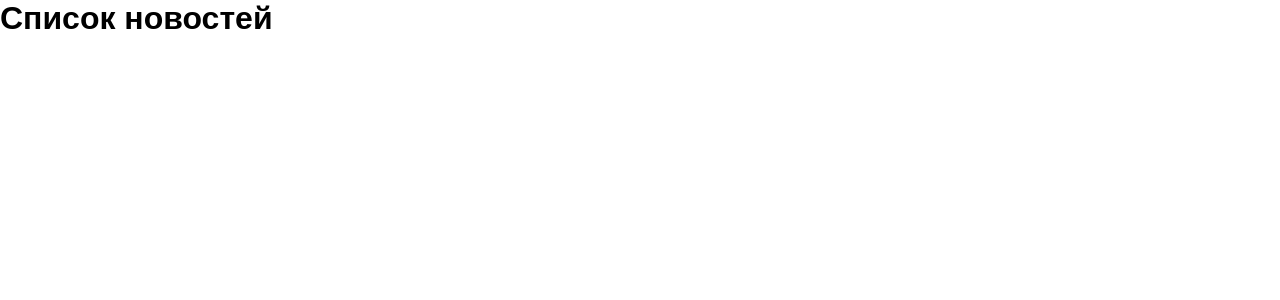
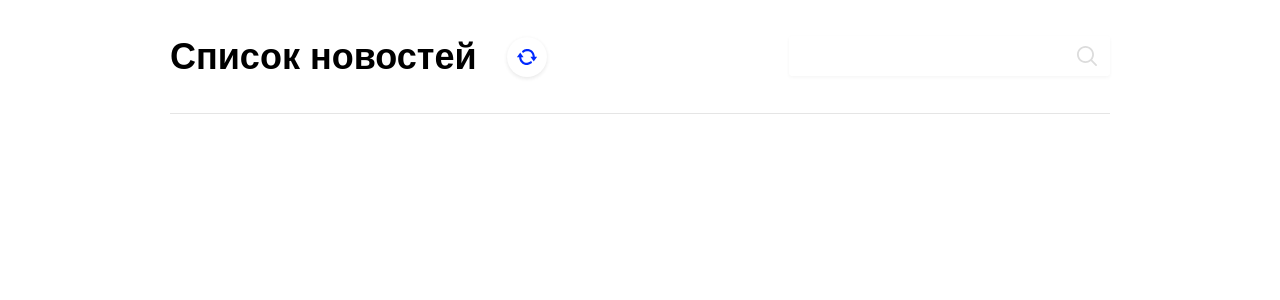
Before and after one commit to AxlLove/rss-involta-test-task, a Nuxt app: page / in a window 1280 px wide. Shown: the top 300 px of the page. Built offline with nearby package versions, Linux system fonts and the light colour scheme.

Commit message:
feat: add header component

```diff
--- a/components/UI/my-input.vue
+++ /dev/null
@@ -1,15 +0,0 @@
-<template>
-  <div>
-
-  </div>
-</template>
-
-<script>
-export default {
-
-}
-</script>
-
-<style scoped>
-
-</style>
--- /dev/null
+++ b/components/UI/search-input.vue
@@ -0,0 +1,51 @@
+<template>
+  <div class="input__container">
+    <input :value="value" @input="updateInput" class="input">
+    <div class="icon"/>
+  </div>
+</template>
+
+<script>
+export default {
+  name: 'search-input',
+  props: {
+    value: [String, Number]
+  },
+  methods: {
+    updateInput (e) {
+      this.$emit('input', e.target.value)
+    }
+  }
+}
+</script>
+
+<style scoped>
+  .input__container {
+    position: relative;
+    width: 321px;
+    height: 40px;
+  }
+  .input {
+    width: 100%;
+    height: 100%;
+    border: none;
+    opacity: 0.5;
+    box-shadow: 0px 2px 4px rgba(0, 0, 0, 0.05), 0px 1px 4px rgba(0, 0, 0, 0.05);
+    background: #FFFFFF;
+    border-radius: 3px;
+
+  }
+  .icon {
+    position: absolute;
+    width: 20px;
+    height: 20px;
+    background: url("../../static/input-icon.svg");
+    right: 13px;
+    top: 10px;
+    bottom: 10px;
+  }
+  input:focus {
+    border: 1px solid black;
+    opacity: .3;
+  }
+</style>
--- a/components/v-header.vue
+++ b/components/v-header.vue
@@ -1,15 +1,63 @@
 <template>
-  <header>
-    <h1>Список новостей</h1>
+  <header class="header">
+    <div class="header__container">
+      <h1 class="header__title">Список новостей</h1>
+      <button @click="test" class="header__reset-button"/>
+    </div>
+    <search-input v-model="searchQuery"/>
   </header>
 </template>
 
 <script>
+import MyInput from "~/components/UI/search-input";
+import SearchInput from "~/components/UI/search-input";
 export default {
-  name: 'v-header'
+  name: 'v-header',
+  components: {SearchInput, MyInput},
+  data() {
+    return {
+      a: 225,
+      searchQuery: ''
+    }
+  },
+  methods: {
+    test() {
+      console.log(this.a)
+    }
+  }
 }
 </script>
 
 <style scoped>
-
+  .header {
+    display: flex;
+    justify-content: space-between;
+    margin: 0 170px;
+    padding: 36px 0;
+    border-bottom: 1px solid #E5E5E5;
+  }
+  .header__container {
+    display: flex;
+    gap: 30px;
+    align-items: center;
+  }
+  .header__title {
+    font-size: 36px;
+    line-height: 41px;
+  }
+  .header__reset-button {
+    width: 40px;
+    height: 40px;
+    border-radius: 50px;
+    box-shadow: 0px 2px 4px rgba(0, 0, 0, 0.05), 0px 1px 4px rgba(0, 0, 0, 0.05);
+    border: none;
+    background-color: #FFFFFF;
+    background-image: url("../static/reset-button-icon.svg");
+    background-position: center;
+    background-repeat: no-repeat;
+    cursor: pointer;
+  }
+  .header__reset-button:hover {
+    opacity: 0.8;
+  }
 </style>
```
Also changed, not shown: static/input-icon.svg (added), static/reset-button-icon.svg (added).
